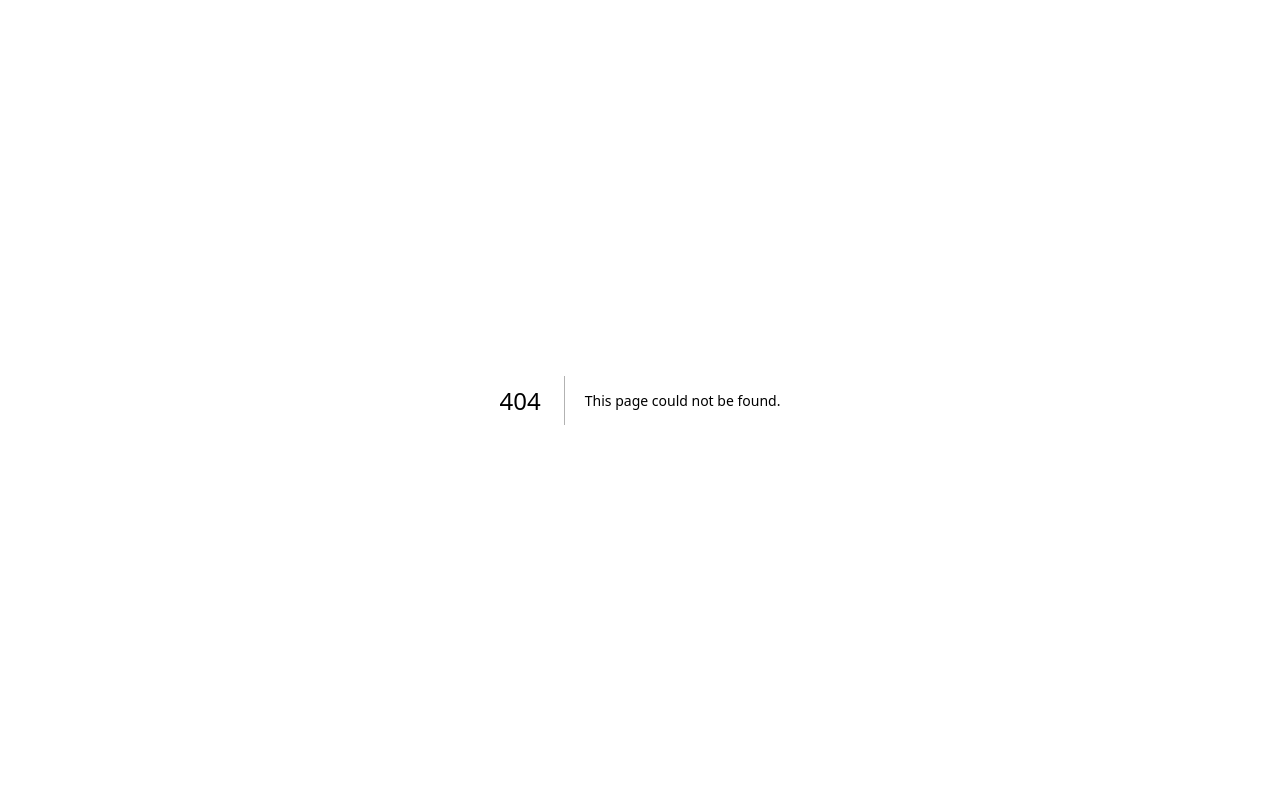
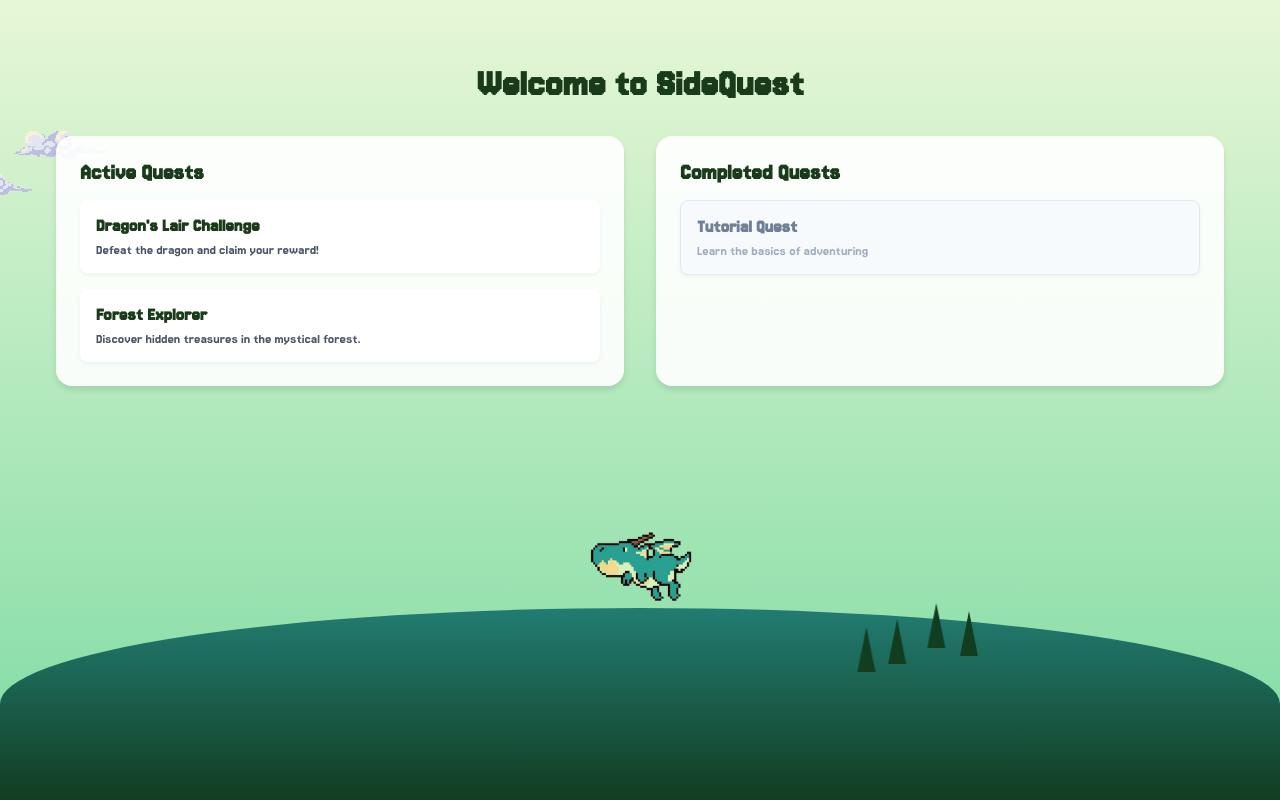
Before and after one commit to al3913/HackKnight, a Next.js app: page /home in a window 1280 px wide. Before the commit this address had no page. Built offline with nearby package versions, Linux system fonts and the light colour scheme.

Commit message:
homepage init

```diff
--- /dev/null
+++ b/src/app/HomePage.js
@@ -0,0 +1,83 @@
+import React from 'react';
+import Image from 'next/image';
+import './login.css';
+
+const HomePage = () => {
+  return (
+    <div className="home-container">
+      <Image
+        src="/cloud1.png"
+        alt="Cloud"
+        width={80}
+        height={48}
+        className="cloud"
+      />
+      <Image
+        src="/cloud1.png"
+        alt="Cloud"
+        width={80}
+        height={48}
+        className="cloud"
+      />
+      <Image
+        src="/cloud1.png"
+        alt="Cloud"
+        width={80}
+        height={48}
+        className="cloud"
+      />
+      <Image
+        src="/cloud1.png"
+        alt="Cloud"
+        width={80}
+        height={48}
+        className="cloud"
+      />
+
+      <div className="tree"></div>
+      <div className="tree"></div>
+      <div className="tree"></div>
+      <div className="tree"></div>
+
+      <div className="content-section">
+        <h1 className="welcome-title">Welcome to SideQuest</h1>
+        <div className="quest-container">
+          <div className="quest-card">
+            <h2>Active Quests</h2>
+            <div className="quest-list">
+              <div className="quest-item">
+                <h3>Dragon's Lair Challenge</h3>
+                <p>Defeat the dragon and claim your reward!</p>
+              </div>
+              <div className="quest-item">
+                <h3>Forest Explorer</h3>
+                <p>Discover hidden treasures in the mystical forest.</p>
+              </div>
+            </div>
+          </div>
+          <div className="quest-card">
+            <h2>Completed Quests</h2>
+            <div className="quest-list">
+              <div className="quest-item completed">
+                <h3>Tutorial Quest</h3>
+                <p>Learn the basics of adventuring</p>
+              </div>
+            </div>
+          </div>
+        </div>
+      </div>
+
+      <div className="wave-background"></div>
+
+      <Image
+        src="/dragon2.png"
+        alt="Dragon"
+        width={160}
+        height={160}
+        className="dragon"
+      />
+    </div>
+  );
+};
+
+export default HomePage;
--- /dev/null
+++ b/src/app/home/page.js
@@ -0,0 +1,5 @@
+import HomePage from '../HomePage';
+
+export default function Home() {
+  return <HomePage />;
+}
--- a/src/app/login.css
+++ b/src/app/login.css
@@ -8,6 +8,18 @@
   position: relative;
   overflow: hidden;
   padding-bottom: 8rem;
+}
+
+.home-container {
+  display: flex;
+  flex-direction: column;
+  align-items: center;
+  justify-content: flex-start;
+  min-height: 100vh;
+  background: linear-gradient(to bottom, #E8F7D6, #7DDBA3);
+  position: relative;
+  overflow: hidden;
+  padding: 2rem 1rem 8rem 1rem;
 }
 
 .logo-section {
@@ -235,3 +247,86 @@
   animation: move-tree 28s linear infinite;
   transform: scale(1.1);
 }
+
+.content-section {
+  display: flex;
+  flex-direction: column;
+  align-items: center;
+  width: 100%;
+  max-width: 1200px;
+  z-index: 1;
+  margin-top: 2rem;
+}
+
+.welcome-title {
+  color: #1a3b1a;
+  font-size: 2.5rem;
+  margin-bottom: 2rem;
+  text-align: center;
+  font-family: 'Jersey_15', -apple-system, BlinkMacSystemFont, 'Segoe UI', Roboto, sans-serif;
+}
+
+.quest-container {
+  display: grid;
+  grid-template-columns: repeat(auto-fit, minmax(300px, 1fr));
+  gap: 2rem;
+  width: 100%;
+  padding: 0 1rem;
+}
+
+.quest-card {
+  background: rgba(255, 255, 255, 0.9);
+  border-radius: 1rem;
+  padding: 1.5rem;
+  box-shadow: 0 4px 6px rgba(0, 0, 0, 0.1);
+}
+
+.quest-card h2 {
+  color: #1a3b1a;
+  font-size: 1.5rem;
+  margin-bottom: 1rem;
+  font-family: 'Jersey_15', -apple-system, BlinkMacSystemFont, 'Segoe UI', Roboto, sans-serif;
+}
+
+.quest-list {
+  display: flex;
+  flex-direction: column;
+  gap: 1rem;
+}
+
+.quest-item {
+  background: white;
+  border-radius: 0.5rem;
+  padding: 1rem;
+  box-shadow: 0 2px 4px rgba(0, 0, 0, 0.05);
+  transition: transform 0.2s ease;
+}
+
+.quest-item:hover {
+  transform: translateY(-2px);
+}
+
+.quest-item h3 {
+  color: #1a3b1a;
+  font-size: 1.2rem;
+  margin-bottom: 0.5rem;
+  font-family: 'Jersey_15', -apple-system, BlinkMacSystemFont, 'Segoe UI', Roboto, sans-serif;
+}
+
+.quest-item p {
+  color: #4a5568;
+  font-size: 0.9rem;
+}
+
+.quest-item.completed {
+  background: #f7fafc;
+  border: 1px solid #e2e8f0;
+}
+
+.quest-item.completed h3 {
+  color: #718096;
+}
+
+.quest-item.completed p {
+  color: #a0aec0;
+}
```
Also changed, not shown: src/app/LoginPage.js (+8 -1 lines).
